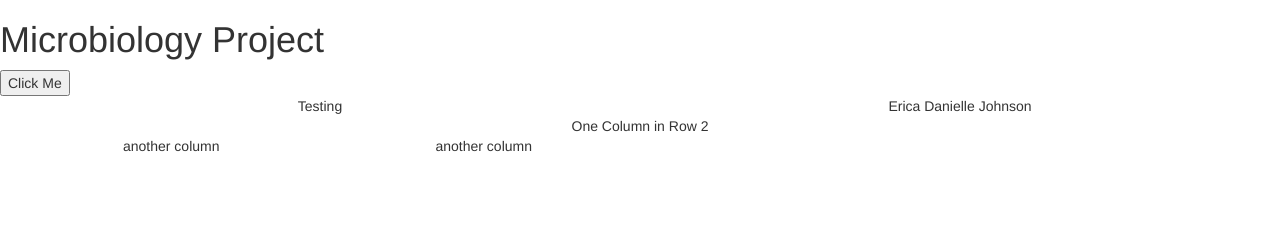
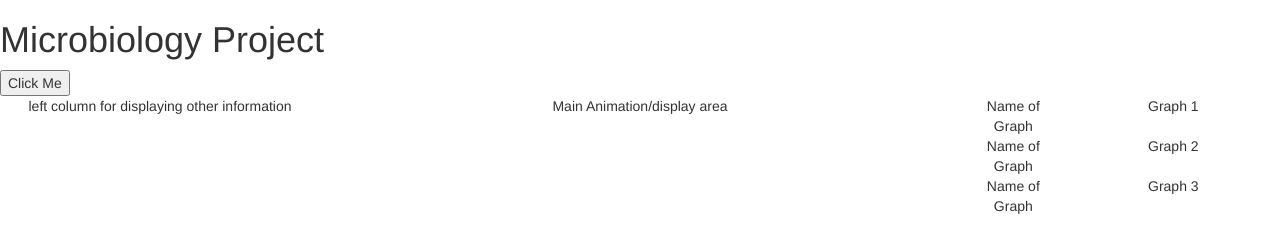
Before and after one commit to EricaDB/microBioWebsite, a website: page index.html in a window 1280 px wide. Drawn offline with nearby package versions, Linux system fonts and the light colour scheme.

Commit message:
updated grid layout

```diff
--- a/index.html
+++ b/index.html
@@ -22,17 +22,23 @@
     <button id="test_button">Click Me</button>
 
     <div class="container-fluid" style="text-align: center;">
-      <div class="row" id="row_1">
-        <div class="col-xs-6">Testing</div> <!--this col spans 6 of 12 cells of the grid-->
-        <div class="col-xs-6">Erica Danielle Johnson</div>
-      </div>
-      <div class "row" id="row_2">
-        <div class="col-xs-12">One Column in Row 2</div>
-      </div>
-      <div class "row" id="row_3">
-        <!--columns don't have to take up the whole 12 grid cells-->
-        <div class="col-xs-3">another column</div>
-        <div class="col-xs-3">another column</div>
+      <div class="row" id="main_row">
+        <div class="col-xs-3">left column for displaying other information</div>
+        <div class="col-xs-6">Main Animation/display area</div>
+        <div class="col-xs-3">
+          <div class="row">
+            <div class="col-xs-4">Name of Graph</div>
+            <div class="col-xs-8">Graph 1</div>
+          </div>
+          <div class="row">
+            <div class="col-xs-4">Name of Graph</div>
+            <div class="col-xs-8">Graph 2</div>
+          </div>
+          <div class="row">
+            <div class="col-xs-4">Name of Graph</div>
+            <div class="col-xs-8">Graph 3</div>
+          </div>
+        </div>
       </div>
     </div>
 
```
